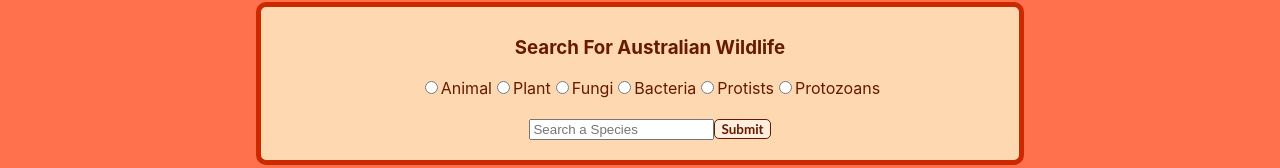
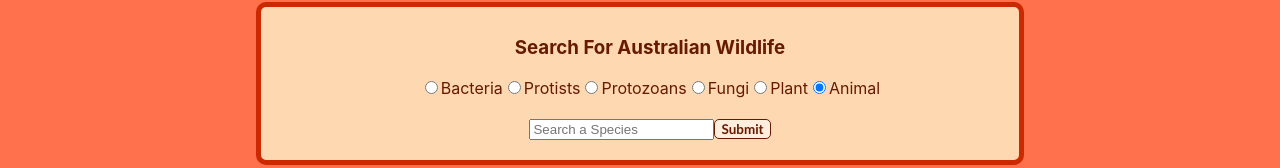
Before and after one commit to Cooliomoded/life-down-under-frontend, a React (Create React App) app: page / in a window 1280 px wide. Shown: the part 628-796 px from the top of the page. Built offline with nearby package versions, Linux system fonts and the light colour scheme.

Commit message:
added default radio selection

```diff
--- a/src/components/SearchBar.js
+++ b/src/components/SearchBar.js
@@ -13,18 +13,18 @@ class SearchBar extends Component {
                 <div className='search-bar'>
                     <h3>Search For Australian Wildlife</h3>
                     <form onSubmit={handleSearchSubmit}>
-                        <input type="radio" id="animal" name="kingdom" value="animals"></input>
-                        <label htmlFor="animal">Animal</label>
-                        <input type="radio" id="plant" name="kingdom" value="plants"></input>
+                        <input type="radio" id="bacteria" name="kingdom" value="bacteria" checked></input>
+                        <label htmlFor="bacteria">Bacteria</label>
+                        <input type="radio" id="protists" name="kingdom" value="protists" checked></input>
+                        <label htmlFor="protists">Protists</label>
+                        <input type="radio" id="protozoans" name="kingdom" value="protozoans" checked></input>
+                        <label htmlFor="protozoans">Protozoans</label>
+                        <input type="radio" id="fungi" name="kingdom" value="fungi" checked></input>
+                        <label htmlFor="fungi">Fungi</label>
+                        <input type="radio" id="plant" name="kingdom" value="plants" checked></input>
                         <label htmlFor="plant">Plant</label>
-                        <input type="radio" id="fungi" name="kingdom" value="fungi"></input>
-                        <label htmlFor="fungi">Fungi</label>
-                        <input type="radio" id="bacteria" name="kingdom" value="bacteria"></input>
-                        <label htmlFor="bacteria">Bacteria</label>
-                        <input type="radio" id="protists" name="kingdom" value="protists"></input>
-                        <label htmlFor="protists">Protists</label>
-                        <input type="radio" id="protozoans" name="kingdom" value="protozoans"></input>
-                        <label htmlFor="protozoans">Protozoans</label><br></br><br></br>
+                        <input type="radio" id="animal" name="kingdom" value="animals" checked></input>
+                        <label htmlFor="animal">Animal</label><br></br><br></br>
                         <input type="text" id="animal-search" name="animal" placeholder="Search a Species" required></input>
                         <input type="submit" id="animal-search-submit" name="animal-search-submit"></input>
                     </form>
```
